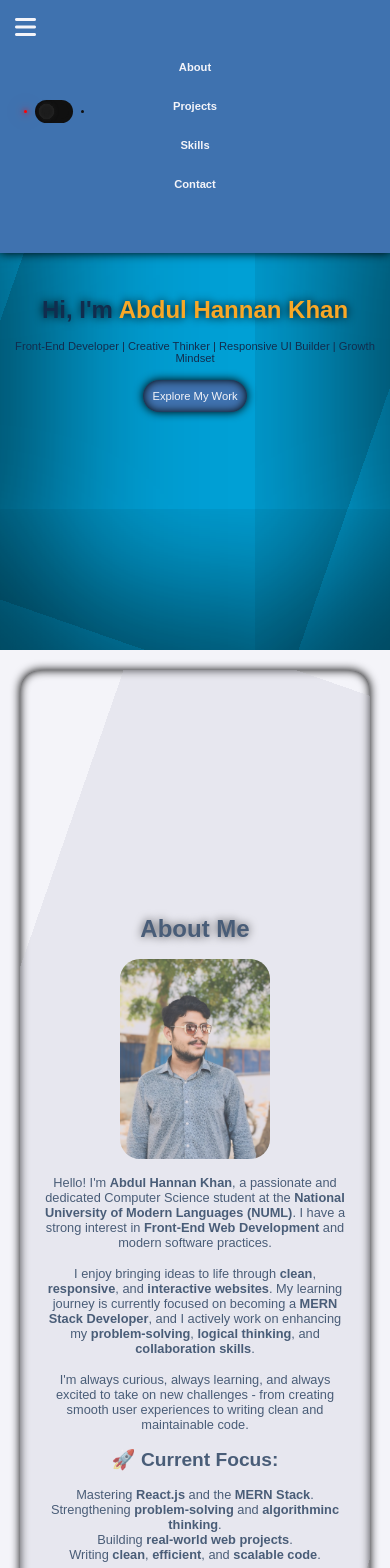
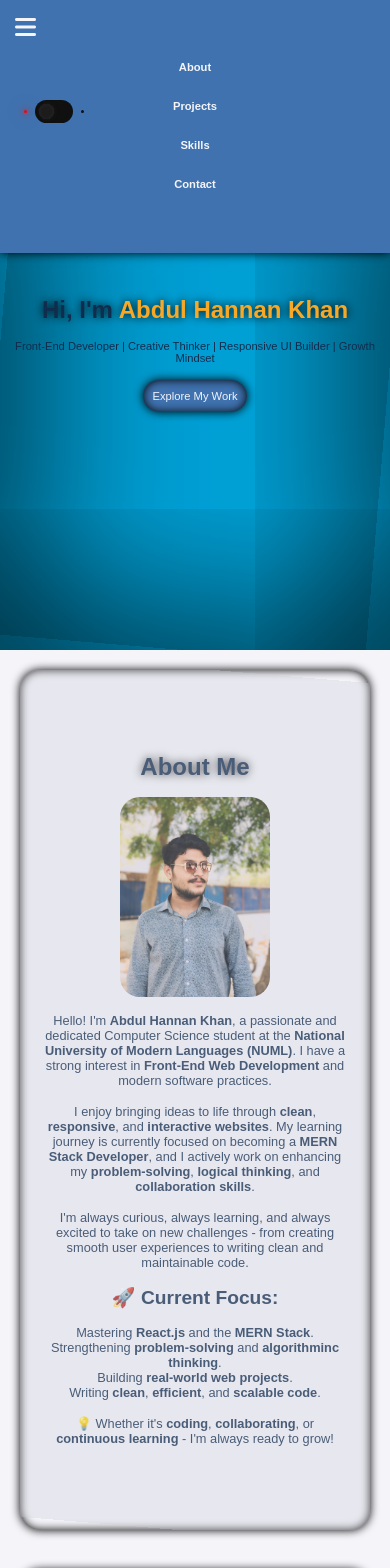
Before and after one commit to Hannankhan203/My-React-Portfolio, a React (Create React App) app: page / in a window 390 px wide. Shown: the top 1568 px of the page. Built offline with nearby package versions, Linux system fonts and the light colour scheme.

Commit message:
Fixed height issues

```diff
--- a/src/App.css
+++ b/src/App.css
@@ -673,7 +673,7 @@ label input:checked ~ .botn {
 
   /* About Section Styling */
   #About {
-    height: 145vh;
+    height: 900px;
   }
 
   .about-section {
@@ -702,7 +702,7 @@ label input:checked ~ .botn {
   }
 
   #Projects {
-    height: 215vh;
+    height: 1300px;
   }
 
   .projects-heading {
@@ -732,7 +732,7 @@ label input:checked ~ .botn {
 
   /* Skills Styling*/
   #Skills {
-    height: 39vh;
+    height: 250px;
   }
 
   .skills-heading {
@@ -745,7 +745,7 @@ label input:checked ~ .botn {
 
   /* Contact Section (Footer) Styling */
   #Contact {
-    height: 45vh;
+    height: 250px;
   }
 
   .upper-section {
```
